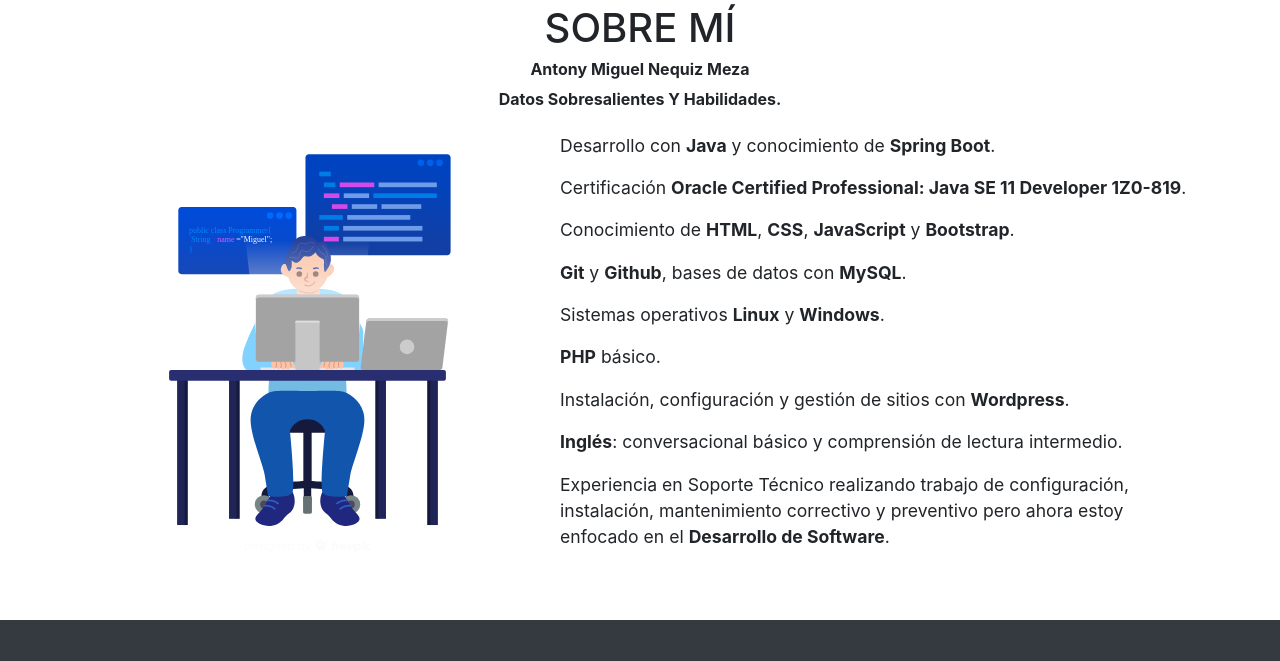
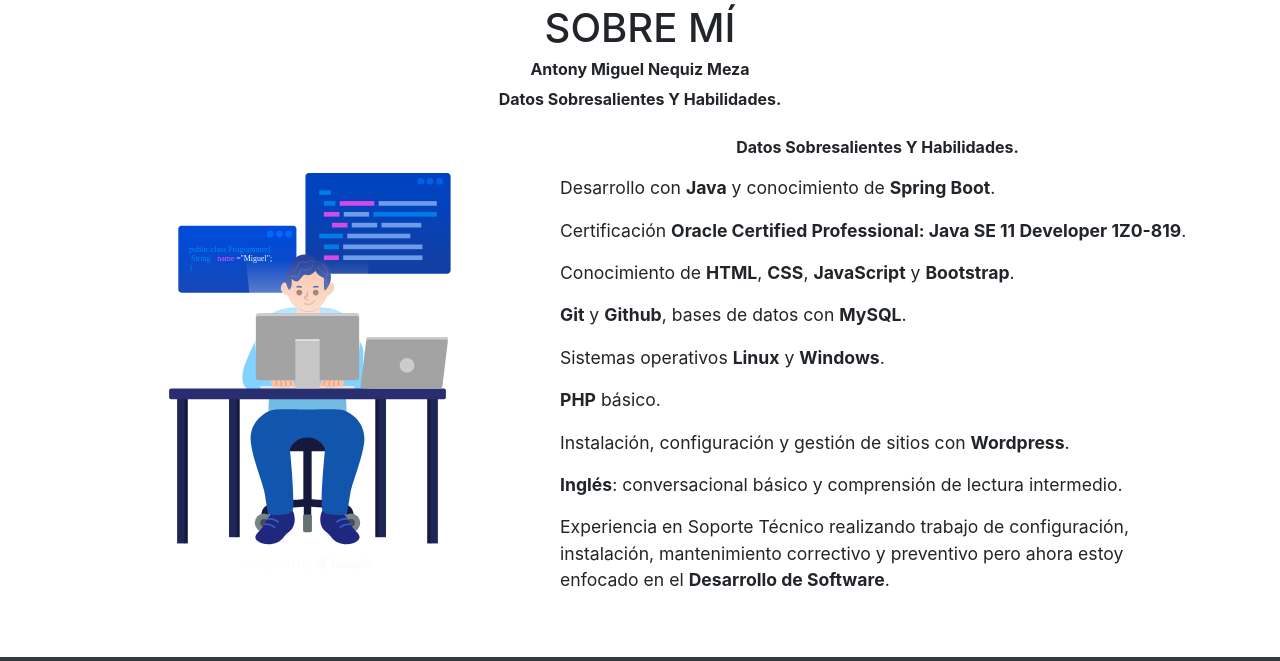
Before and after one commit to nekixito/nekixito.github.io, a plain HTML site: page index.html in a window 1280 px wide. Shown: the part 860-1521 px from the top of the page. Drawn offline with nearby package versions, Linux system fonts and the light colour scheme.

Commit message:
Cambio en posición de título de habilidades.

```diff
--- a/index.html
+++ b/index.html
@@ -118,6 +118,7 @@
                     <img src="img/Miguel.svg" class="img-fluid" alt="">
                 </div>
                 <div class="col-12 col-md-7 text-center text-md-left align-self-md-center texto-sobre-mi">
+                    <p class="text-center mt-2 text-capitalize descripcion-encabezado">Datos Sobresalientes y Habilidades.</p>
 
                     <p> Desarrollo con <span class="palabra-destacada">Java</span> y conocimiento de <span class="palabra-destacada">Spring Boot</span>.</p>
 
```
